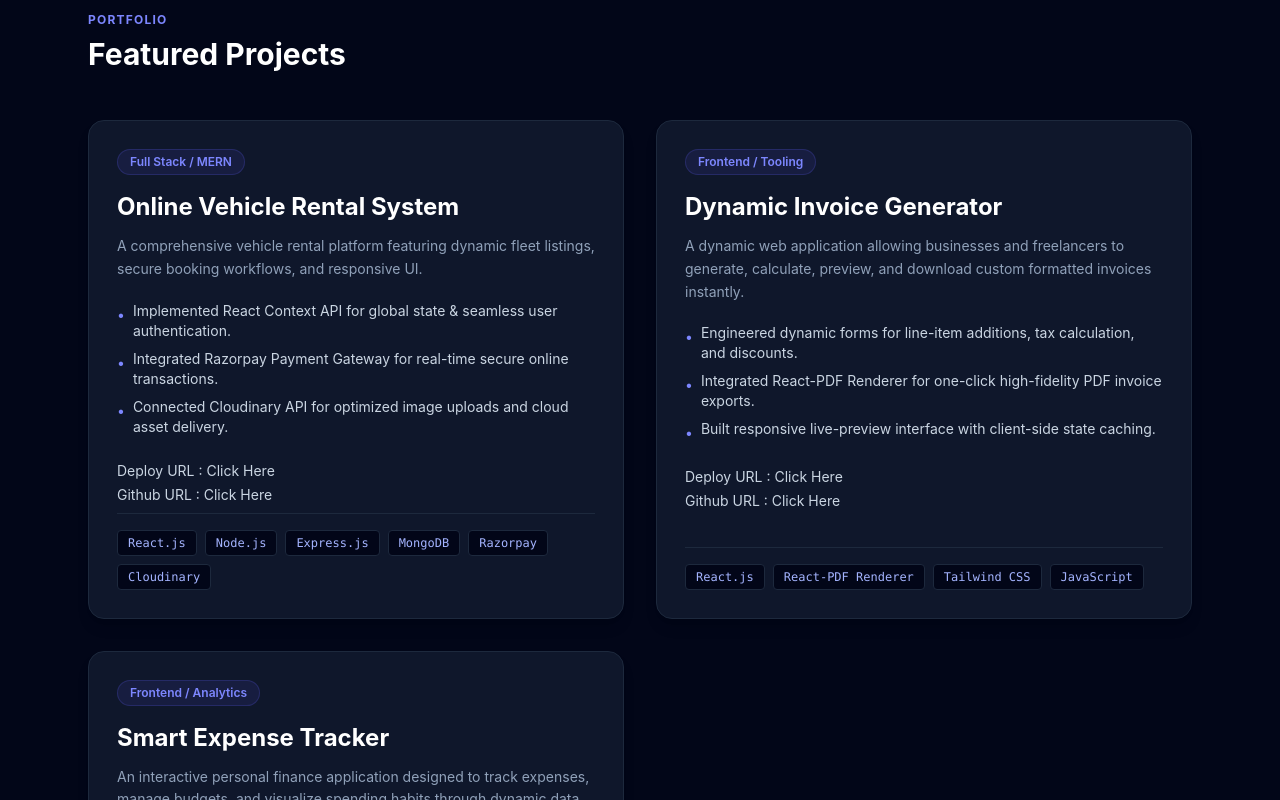
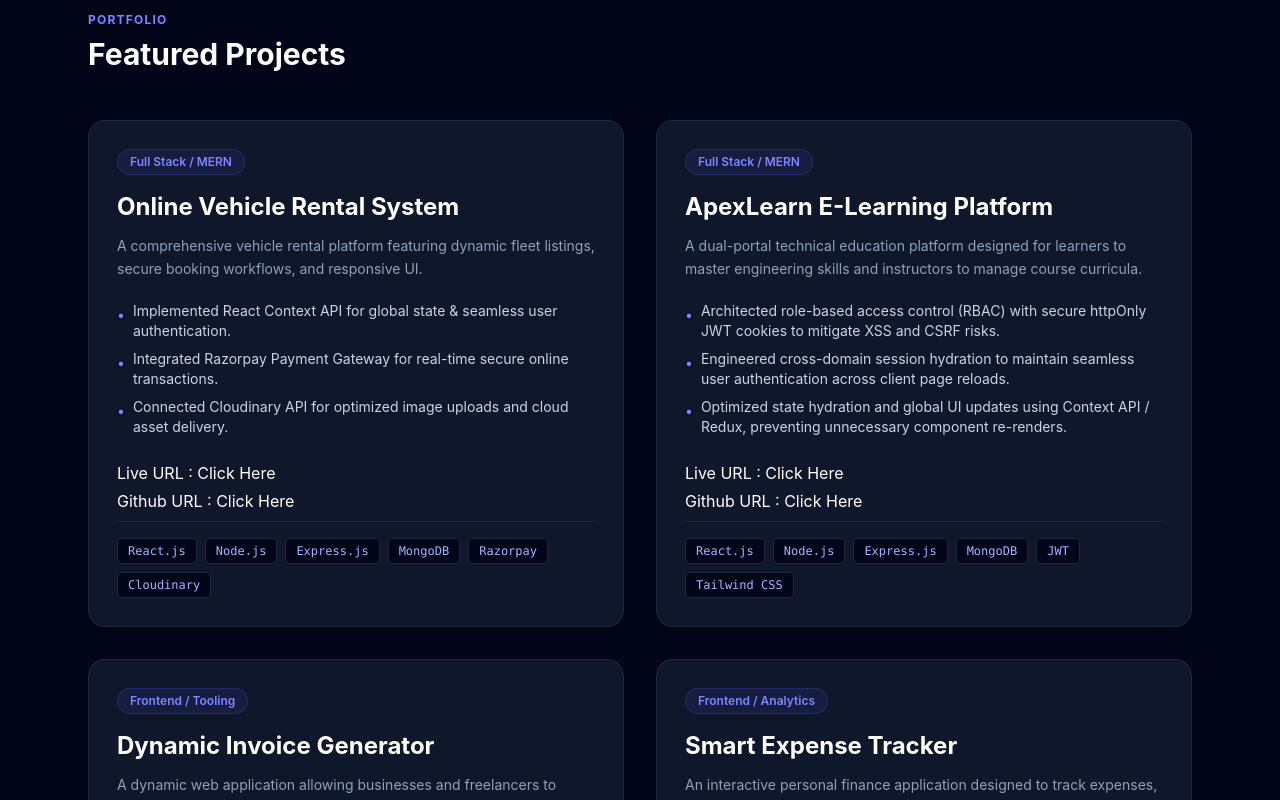
Before and after one commit to Abdullah01gt/Abdullah-Portfolio, a React (Vite) app: page / in a window 1280 px wide. Shown: the part 1380-2180 px from the top of the page. Built offline with nearby package versions, Linux system fonts and the light colour scheme.

Commit message:
Improved Structure

```diff
--- a/src/Portfolio.jsx
+++ b/src/Portfolio.jsx
@@ -45,6 +45,20 @@ export default function Portfolio() {
       liveLink: "https://quick-drive-rentals.netlify.app/login"
     },
     {
+  title: 'ApexLearn E-Learning Platform',
+  badge: 'Full Stack / MERN',
+  description:
+    'A dual-portal technical education platform designed for learners to master engineering skills and instructors to manage course curricula.',
+  highlights: [
+    'Architected role-based access control (RBAC) with secure httpOnly JWT cookies to mitigate XSS and CSRF risks.',
+    'Engineered cross-domain session hydration to maintain seamless user authentication across client page reloads.',
+    'Optimized state hydration and global UI updates using Context API / Redux, preventing unnecessary component re-renders. '
+  ],
+  tech: ['React.js', 'Node.js', 'Express.js', 'MongoDB', 'JWT', 'Tailwind CSS'],
+  githubLink: "https://github.com/Abdullah01gt/Online-Learning-Platform-front-end",
+  liveLink: "https://apexlearn-online-learning-platform.netlify.app"
+},
+    {
       title: 'Dynamic Invoice Generator',
       badge: 'Frontend / Tooling',
       description:
@@ -71,7 +85,8 @@ export default function Portfolio() {
   tech: ['React.js', 'Chart.js', 'React-Chartjs-2', 'Tailwind CSS', 'LocalStorage'],
   githubLink: 'https://github.com/Abdullah01gt/Smart-expense-tracker',
   liveLink: 'https://smart-expense-tracker-abd.netlify.app/'
-}
+},
+
   ];
 
   const experience = [
@@ -110,13 +125,8 @@ export default function Portfolio() {
       institution: 'Mohamed Sathak Engineering College, Kilakarai',
       period: '2021 – 2025',
 
-    },
-    {
-      degree: 'Higher Secondary Education (HSC & SSLC)',
-      institution: 'Mohamed Sathak Dastagir Matric Hr Sec School, Ramanathapuram',
-      period: '2020',
+    }
 
-    }
   ];
 
   const certifications = [
@@ -200,7 +210,7 @@ export default function Portfolio() {
         <div className="flex flex-wrap items-center gap-4">
 
            <a
-            href="https://drive.google.com/file/d/1s5C9DIBxcb9VdWQOlbhUVntpf-jhtGh8/view?usp=sharing"
+            href="https://drive.google.com/file/d/1Ed7AoTR684IINrIcSWdKby0jKOJxoD-V/view?usp=sharing"
             className="px-6 py-3 rounded-lg bg-indigo-600 hover:bg-indigo-500 text-white font-medium transition shadow-lg shadow-indigo-600/30 flex items-center gap-2"
           >
             📄 Resume
@@ -225,7 +235,7 @@ export default function Portfolio() {
         <div className="mt-12 pt-8 border-t border-slate-800 w-full grid grid-cols-1 sm:grid-cols-3 gap-4 text-sm text-slate-400">
           <div className="flex items-center gap-3">
             <Mail className="text-indigo-400" size={18} />
-            <a href="mailto:abdexe25@gmail.com" className="hover:text-white transition">abdexe25@gmail.com</a>
+            <a href="mailto:abdexe25@gmail.com" className="hover:text-white transition">abdullah01gt@gmail.com</a>
           </div>
           <div className="flex items-center gap-3">
             <Phone className="text-indigo-400" size={18} />
@@ -309,8 +319,8 @@ export default function Portfolio() {
                   ))}
                 </div>
                 <div className="space-y-1 mb-2">
-                  <p className="text-sm text-slate-300 "> Deploy URL : <a href={project.liveLink} className="cursor-pointer hover:text-violet-400">Click Here</a></p>
-                  <p className="text-sm text-slate-300 "> Github URL : <a href={project.githubLink} className="cursor-pointer hover:text-violet-400"> Click Here</a></p>
+                  <p className="text-l text-white "> Live URL : <a href={project.liveLink} target="_blank" rel="noopener noreferrer" className="cursor-pointer hover:text-violet-400">Click Here</a></p>
+                  <p className="text-l text-white "> Github URL : <a href={project.githubLink} target="_blank" rel="noopener noreferrer" className="cursor-pointer hover:text-violet-400"> Click Here</a></p>
                 </div>
               </div>
 
@@ -399,7 +409,7 @@ export default function Portfolio() {
                   <div>
                     <h4 className="text-base font-semibold text-white">{cert.title}</h4>
                     <p className="text-xs text-slate-400 mt-1">{cert.issuer}</p>
-                    <p className="text-xs text-slate-400 mt-1">Certificate Link: <a href={cert.link} className="cursor-pointer hover:text-violet-400"> Click Here</a></p>
+                    <p className="text-sm text-white mt-1">Certificate Link: <a href={cert.link} className="cursor-pointer hover:text-violet-400" target="_blank" rel="noopener noreferrer"> Click Here</a></p>
 
                   </div>
                   <Award className="text-slate-700" size={20} />
@@ -425,7 +435,7 @@ export default function Portfolio() {
               href="mailto:abdexe25@gmail.com"
               className="px-6 py-3 rounded-lg bg-indigo-600 hover:bg-indigo-500 text-white font-medium transition shadow-lg shadow-indigo-600/30 flex items-center gap-2"
             >
-              <Mail size={18} /> abdexe25@gmail.com
+              <Mail size={18} /> abdullah01gt@gmail.com
             </a>
             <a
               href="tel:+917538858217"
```
